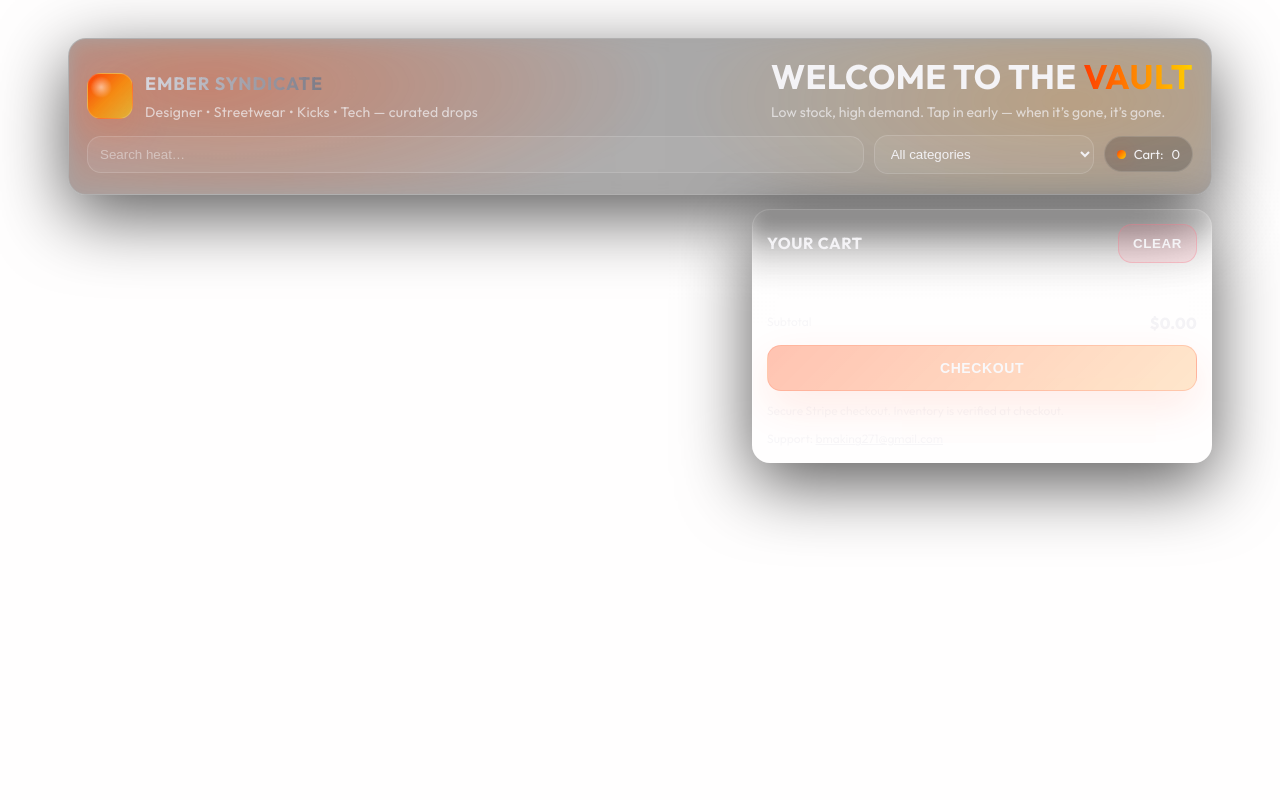
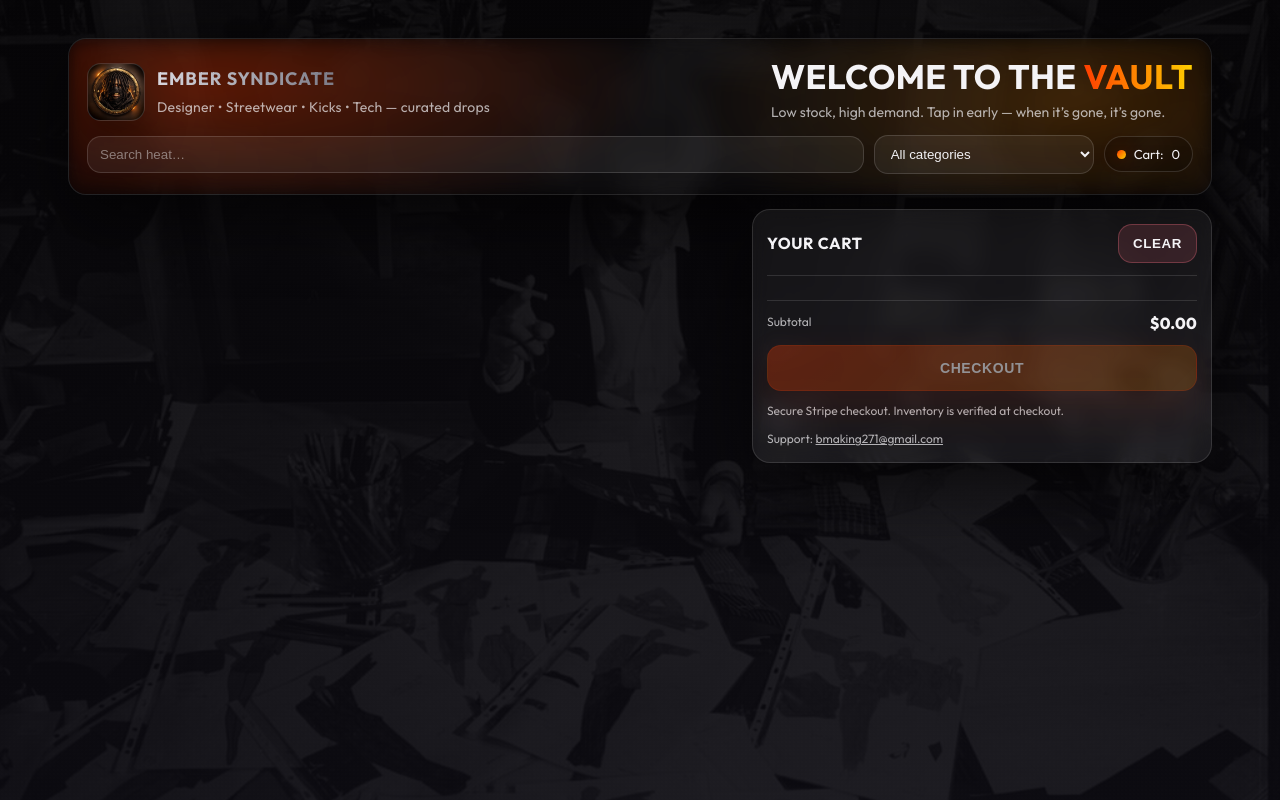
Before and after one commit to QuaKeyz/reselling-store, a website: page public/index.html in a window 1280 px wide. Drawn offline with Linux system fonts and the light colour scheme; no server answers.

Commit message:
Use realistic mascot logo

```diff
--- a/public/style.css
+++ b/public/style.css
@@ -21,24 +21,30 @@
 }
 
 *{ box-sizing:border-box; }
-html,body{ margin:0; padding:0; }
+html, body { height: 100%; background-color: #050507; }
+
 body{
   font-family: "Outfit", system-ui, -apple-system, Segoe UI, Roboto, Arial;
   color: var(--text);
-  background:
-      background:
-    /* dark overlay so text stays readable */
+  margin: 0;
+
+  /* Robust layered background (won't silently break) */
+  background-color: #050507;
+  background-image:
     linear-gradient(180deg, rgba(5,5,7,0.92), rgba(10,10,16,0.92)),
-    /* your photo */
-    url("/assets/bg.jpg") center/cover fixed no-repeat,
-    /* your existing heat glow layers */
+    url("/assets/bg.jpg"),
     radial-gradient(900px 540px at 12% 10%, rgba(255,61,0,0.14), transparent 55%),
     radial-gradient(900px 540px at 88% 15%, rgba(255,138,0,0.10), transparent 55%),
-    radial-gradient(1100px 780px at 40% 120%, rgba(255,208,0,0.06), transparent 60%),
-    linear-gradient(180deg, var(--bg0), var(--bg1));
+    radial-gradient(1100px 780px at 40% 120%, rgba(255,208,0,0.06), transparent 60%);
 
-  overflow-x:hidden;
+  background-repeat: no-repeat, no-repeat, no-repeat, no-repeat, no-repeat;
+  background-position: center, center, center, center, center;
+  background-size: cover, cover, auto, auto, auto;
+  background-attachment: fixed, fixed, scroll, scroll, scroll;
+
+  overflow-x: hidden;
 }
+
 
 /* Subtle asphalt grain */
 body:before{
@@ -101,13 +107,14 @@ a{ color:inherit; text-decoration:none; }
 
 .brand{ display:flex; align-items:center; gap:12px; position:relative; }
 .logo{
-  width:46px; height:46px; border-radius: 14px;
+  width:58px;
+  height:58px;
+  border-radius: 14px;
   border:1px solid rgba(255,255,255,0.16);
-  background:
-    radial-gradient(18px 18px at 30% 30%, rgba(255,255,255,0.55), transparent 60%),
-    linear-gradient(135deg, rgba(255,61,0,0.95), rgba(255,138,0,0.85), rgba(255,208,0,0.55));
-  box-shadow: 0 14px 40px rgba(255,61,0,0.18);
+  background: rgba(0,0,0,0.30) url("/assets/mascot.png") center/cover no-repeat;
+  box-shadow: 0 14px 40px rgba(0,0,0,0.35);
 }
+
 .brand h1{
   margin:0;
   font-size: 18px;
```
Also changed, not shown: public/assets/mascot.png (added).
